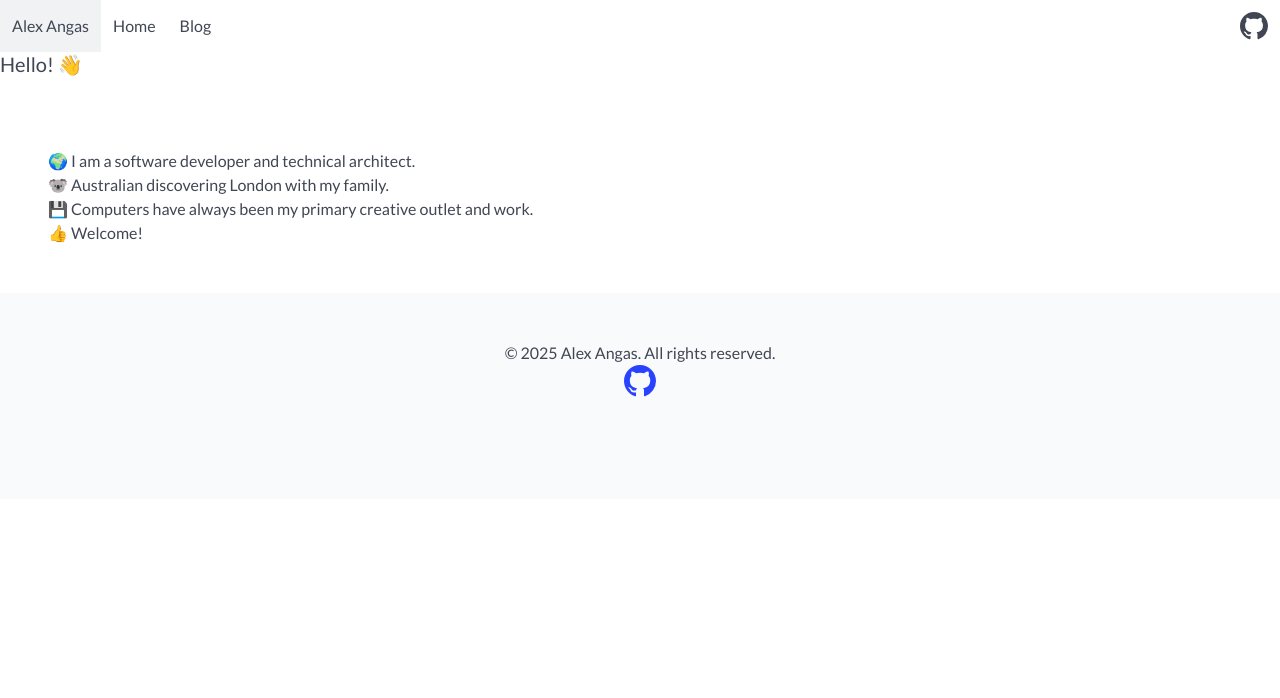
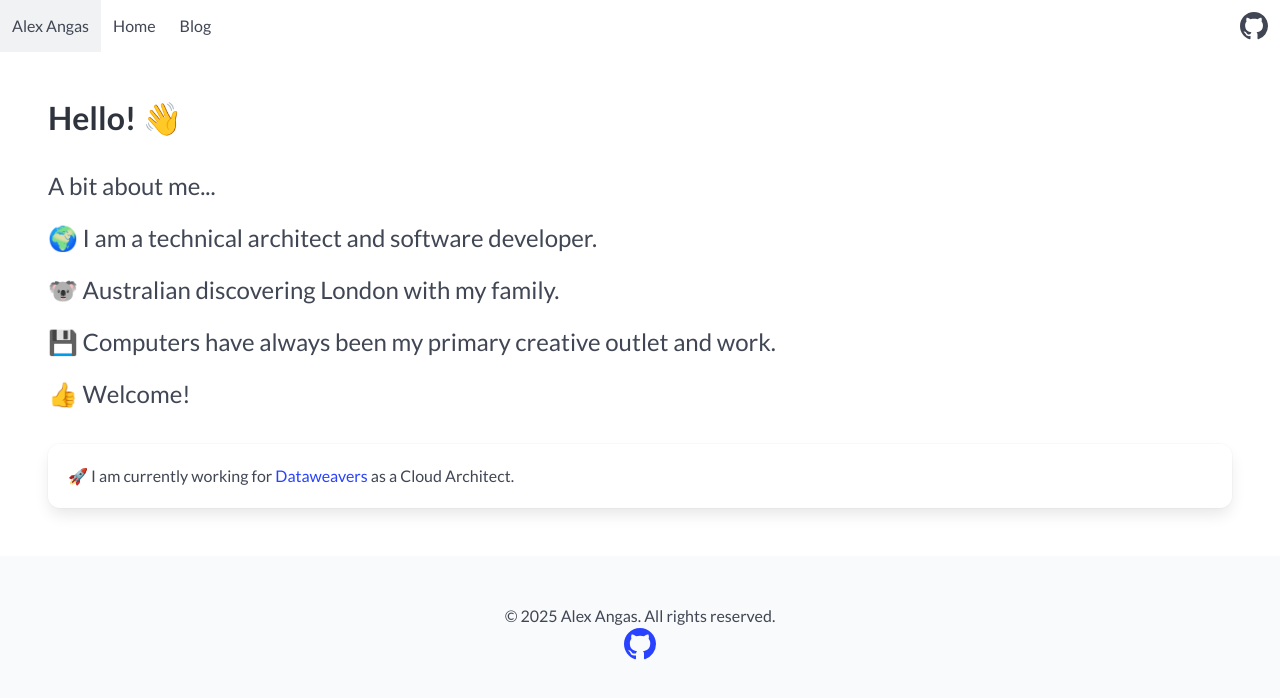
Before and after one commit to alexangas/alexangas-web, an Astro site: page / in a window 1280 px wide. Built offline with nearby package versions, Linux system fonts and the light colour scheme; Astro itself is replaced by a stand-in of ours; a web font is replaced by a local one.

Commit message:
Home page styling

```diff
--- a/src/components/About.astro
+++ b/src/components/About.astro
@@ -1,47 +1,33 @@
-<h2 class="subtitle">
-	Hello!{` `}
+<h1 class="title">
+	Hello!
 	<span role="img" aria-label="Waving hand emoji"> 👋 </span>
-</h2>
-<article class="section mt-5">
+</h1>
+<article class="block is-size-4">
+	<p class="py-2">A bit about me...</p>
 	<ul>
-		<li>
+		<li class="py-2">
 			<span role="img" aria-label="Globe showing Europe emoji"> 🌍 </span>
-			I am a software developer and technical architect.
+			I am a technical architect and software developer.
 		</li>
-		<li>
+		<li class="py-2">
 			<span role="img" aria-label="Koala emoji"> 🐨 </span>
 			Australian discovering London with my family.
 		</li>
-		<li>
+		<li class="py-2">
 			<span role="img" aria-label="Floppy disk emoji"> 💾 </span>
 			Computers have always been my primary creative outlet and work.
 		</li>
-		<li>
+		<li class="py-2">
 			<span role="img" aria-label="Thumbs up emoji"> 👍 </span>
 			Welcome!
 		</li>
 	</ul>
-
-	{
-		/* <div class="box mt-5">
-	  <ul>
+</article>
+<div class="box">
+	<ul>
 		<li>
-		  <span role="img" aria-label="Rocket emoji">
-			🚀
-		  </span> */
-	}
-	{
-		/*Updating <a href="https://supportmusic.online">supportmusic.online</a>.*/
-	}
-	{/*Turning my Azure knowledge into certification.*/}
-	{/*Planning blog posts and refreshing{` `}*/}
-	{/*<a href="https://alexangas.com">alexangas.com</a>.*/}
-	{
-		/*Giving <a href="https://github.com/alexangas/podcast-feed-reader">podcast-feed-reader</a> some love.*/
-	}
-	{
-		/* </li>
-	  </ul>
-	</div> */
-	}
-</article>
+		  <span role="img" aria-label="Rocket emoji"> 🚀 </span>
+		  I am currently working for <a href="https://www.dataweavers.com" target="_blank">Dataweavers</a> as a Cloud Architect.
+		</li>
+	</ul>
+</div>
--- a/src/pages/index.astro
+++ b/src/pages/index.astro
@@ -13,7 +13,7 @@ import { SITE_TITLE, SITE_DESCRIPTION } from '../consts';
 	</head>
 	<body>
 		<Header />
-		<main>
+		<main class="section">
 			<About />
 		</main>
 		<Footer />
```
